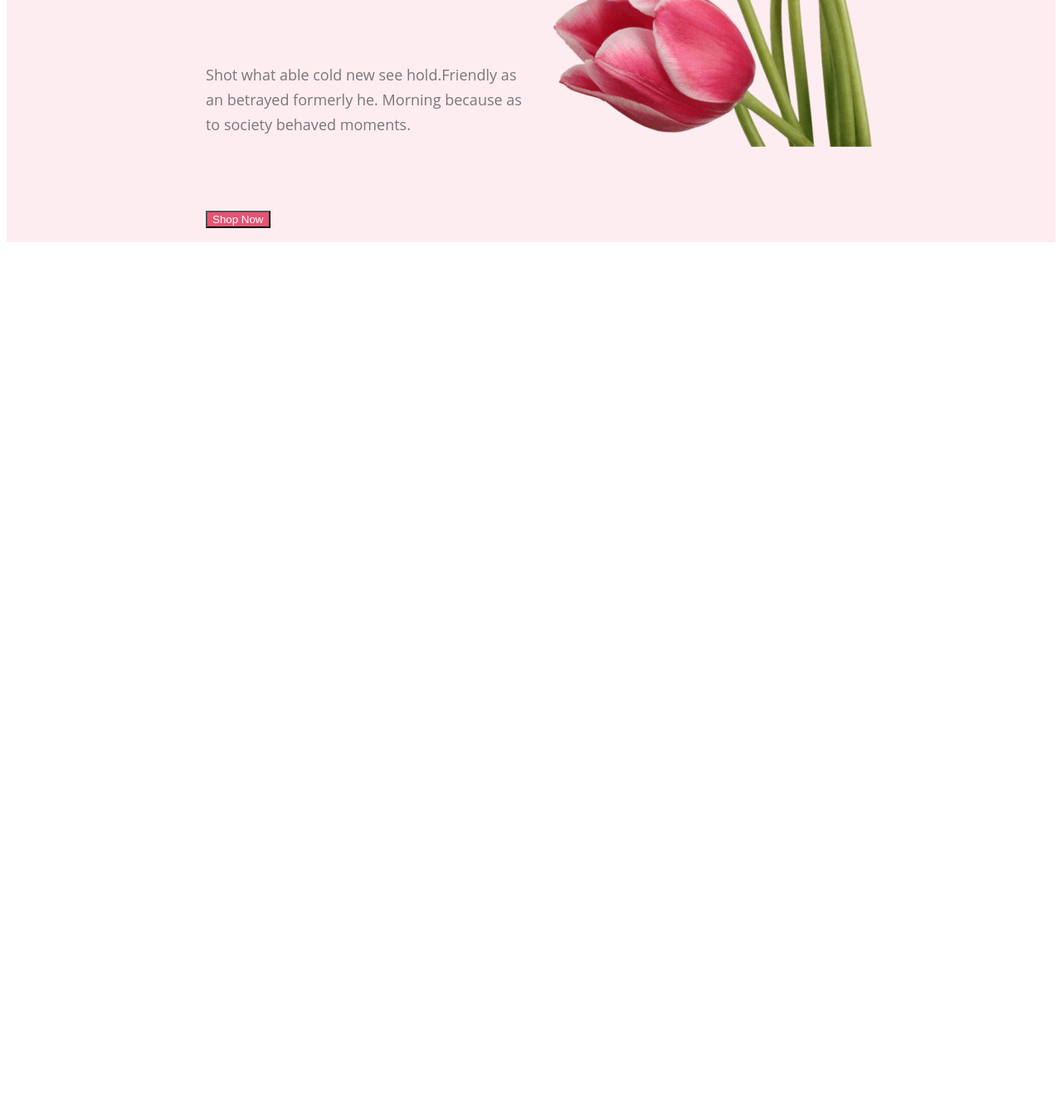
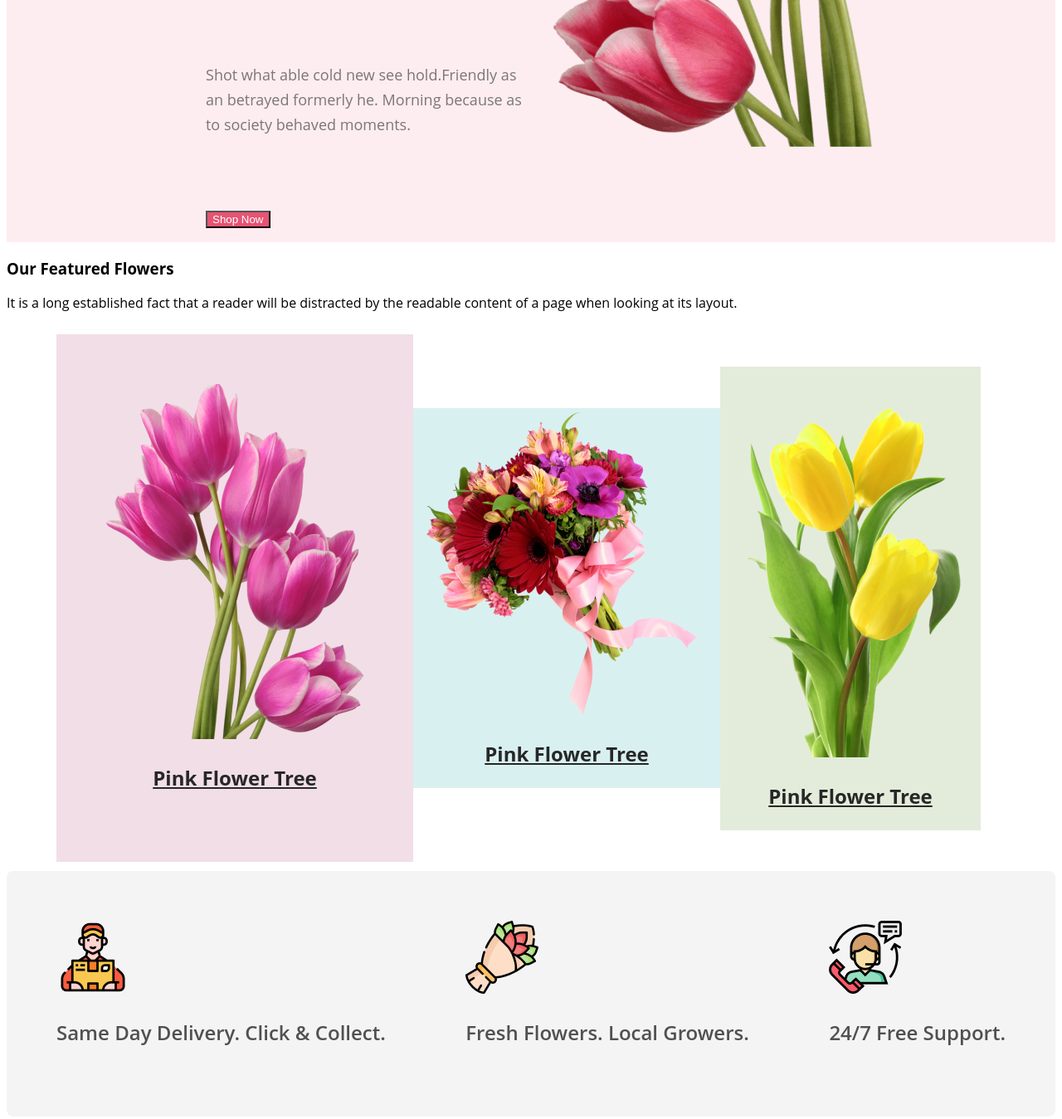
Before and after one commit to turzo-bd/assignment-1, a plain HTML site: page index.html in a window 1280 px wide. Shown: the part 747-2096 px from the top of the page at 83% size. Before the commit the page ends 1047 px from the top, so only its background shows below. Drawn offline with Linux system fonts and the light colour scheme.

Commit message:
half complete with faults

```diff
--- a/index.html
+++ b/index.html
@@ -18,6 +18,39 @@
     </header>
     <!-- main section -->
     <main>
+        <div class="main-heading">
+            <h3 class="div-h1">Our Featured Flowers</h3>
+            <p class="para-div-1">It is a long established fact that a reader will be distracted by the readable content of a page when looking at its layout.</p>
+        </div>
+        <div class="div-flower">
+            <div class="flower-1">
+                <img src="Flower Asset/pngwing 6.png" alt="">
+                <p class="para-for-flower">Pink Flower Tree</p>
+            </div>
+            <div class="flower-2">
+                <img src="Flower Asset/pngwing 5.png" alt="">
+                <p class="para-for-flower">Pink Flower Tree</p>
+            </div>
+            <div class="flower-3">
+                <img src="Flower Asset/pngwing 7.png" alt="">
+                <p class="para-for-flower">Pink Flower Tree</p>
+            </div>
+        </div>
+        <section class="sec-1">
+            <div class="div-class">
+                <img src="Flower Asset/Group 57.png" alt="">
+                <p class="para-for-sec">Same Day Delivery. Click & Collect.</p>
+            </div>
+            <div class="div-class">
+                <img src="Flower Asset/Group 58.png" alt="">
+                <p class="para-for-sec">Fresh Flowers. Local Growers.</p>
+            </div>
+            <div class="div-class">
+                <img src="Flower Asset/Group 59.png" alt="">
+                <p class="para-for-sec">24/7 Free Support.</p>
+            </div>
+
+        </section>
 
     </main>
     <!-- footer section -->
@@ -26,3 +59,5 @@
     </footer>
 </body>
 </html>
+<!--  <h3 class="div-h1">Our Featured Flowers</h3>
+            <p class="para-div-1">It is a long established fact that a reader will be distracted by the readable content of a page when looking at its layout.</p> -->
--- a/styles/dis.css
+++ b/styles/dis.css
@@ -1,6 +1,7 @@
 /* common shared styles */
 body{
     font-family: 'Open Sans', sans-serif;
+
 }
 /* top title 1 */
 /* .tittle-1{
@@ -15,6 +16,8 @@ body{
     padding: 0px 0px 0px 240px;
     display: flex;
     align-items: center;
+    justify-content: space-between;
+
 }
 /* div-1 related */
 
@@ -22,6 +25,7 @@ body{
     color: #272727;
     font-size: 80px;
     font-weight: 800;
+    max-width: 500px;
 
 }
 .header-1{
@@ -48,3 +52,58 @@ body{
     height: 800px;
     flex-shrink: 0;
 }
+/* main section */
+/* 1 */
+.div-flower{
+    border-radius: 300px 300px 0px 0px;
+    width: 464px;
+    height: 538px;
+    flex-shrink: 0;
+    padding: 350px 240px 0px 240px;
+    display: flex;
+    align-items: center;
+    justify-content: space-between;
+    padding: 60px;
+}
+.flower-1{
+    padding: 60px;
+
+    background: rgba(167, 33, 98, 0.15);
+}
+/* .div-flower .flower-1 */
+.flower-2{
+
+    background: rgba(5, 151, 160, 0.15);
+}
+.flower-3{
+
+    background: rgba(71, 125, 17, 0.15);
+}
+.para-for-flower{
+    color: #272727;
+    text-align: center;
+    font-size: 24px;
+    font-weight: 700;
+    line-height: 35px;
+    text-decoration-line: underline;
+}
+/* 2 */
+.sec-1{
+    display: flex;
+    border-radius: 8px;
+    background: rgba(39, 39, 39, 0.05);
+     align-items: center;
+    justify-content: space-between;
+    padding: 60px;
+}
+.para-for-sec{
+    color: rgba(39, 39, 39, 0.80);
+     text-align: center;
+    font-size: 24px;
+    font-weight: 600;
+    line-height: 35px;
+}
+.main-heading{
+    align-items: center;
+    justify-content: space-between;
+}
```
